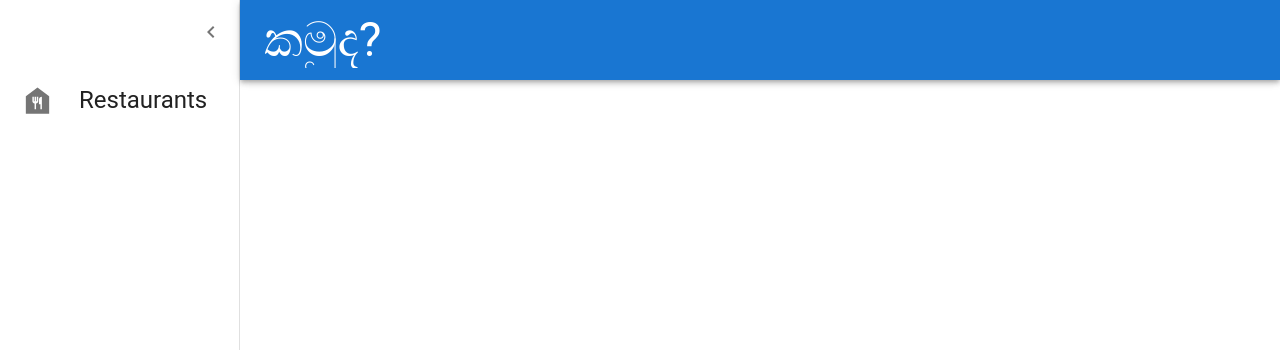
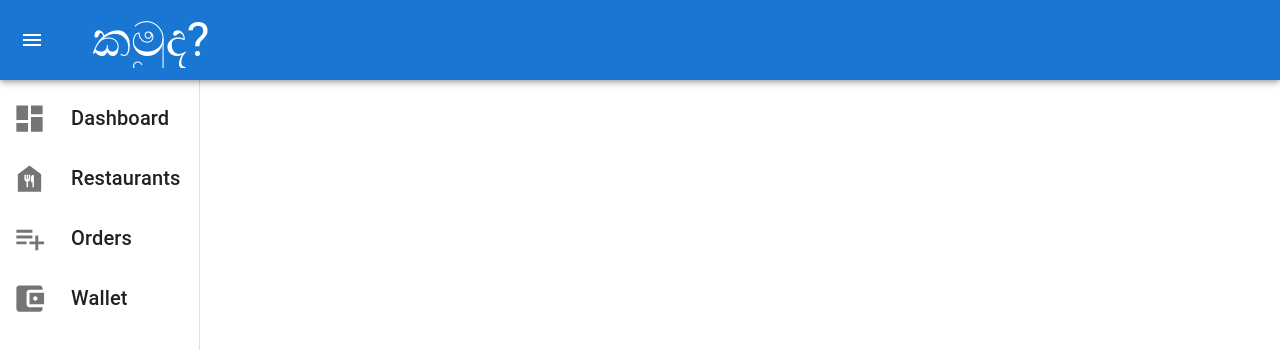
Before and after one commit to ipjayawick/Food-ordering-app, a React (Vite) app in the folder frontend/: page / in a window 1280 px wide. Both pictures are taken after a click on the button "open drawer". Shown: the top 350 px of the page. Built offline with nearby package versions, Linux system fonts and the light colour scheme.

Commit message:
updated drawer

```diff
--- a/frontend/src/shared/components/DrawerComponent.jsx
+++ b/frontend/src/shared/components/DrawerComponent.jsx
@@ -18,7 +18,11 @@ import ListItemIcon from '@mui/material/ListItemIcon';
 import ListItemText from '@mui/material/ListItemText';
 import InboxIcon from '@mui/icons-material/MoveToInbox';
 import FoodBankIcon from '@mui/icons-material/FoodBank';
-const drawerWidth = 240;
+import DashboardIcon from '@mui/icons-material/Dashboard';
+import AccountBalanceWalletIcon from '@mui/icons-material/AccountBalanceWallet';
+import PlaylistAddIcon from '@mui/icons-material/PlaylistAdd';
+
+const drawerWidth = 200;
 
 const openedMixin = (theme) => ({
   width: drawerWidth,
@@ -58,14 +62,6 @@ const AppBar = styled(MuiAppBar, {
     easing: theme.transitions.easing.sharp,
     duration: theme.transitions.duration.leavingScreen,
   }),
-  ...(open && {
-    marginLeft: drawerWidth,
-    width: `calc(100% - ${drawerWidth}px)`,
-    transition: theme.transitions.create(['width', 'margin'], {
-      easing: theme.transitions.easing.sharp,
-      duration: theme.transitions.duration.enteringScreen,
-    }),
-  }),
 }));
 
 const Drawer = styled(MuiDrawer, { shouldForwardProp: (prop) => prop !== 'open' })(
@@ -84,6 +80,13 @@ const Drawer = styled(MuiDrawer, { shouldForwardProp: (prop) => prop !== 'open'
     }),
   }),
 );
+
+const listItems = [
+  { text: 'Dashboard', icon: <DashboardIcon fontSize='large' /> },
+  { text: 'Restaurants', icon: <FoodBankIcon fontSize='large' /> },
+  { text: 'Orders', icon: <PlaylistAddIcon fontSize='large' /> },
+  { text: 'Wallet', icon: <AccountBalanceWalletIcon fontSize='large' /> },
+]
 
 export default function DrawerComponent() {
   const theme = useTheme();
@@ -105,11 +108,10 @@ export default function DrawerComponent() {
           <IconButton
             color="inherit"
             aria-label="open drawer"
-            onClick={handleDrawerOpen}
+            onClick={open ? handleDrawerClose : handleDrawerOpen}
             edge="start"
             sx={{
               marginRight: 5,
-              ...(open && { display: 'none' }),
             }}
           >
             <MenuIcon />
@@ -121,37 +123,31 @@ export default function DrawerComponent() {
       </AppBar>
 
       <Drawer variant="permanent" open={open}>
-        <DrawerHeader>
-          <IconButton onClick={handleDrawerClose}>
-            {theme.direction === 'rtl' ? <ChevronRightIcon /> : <ChevronLeftIcon />}
-          </IconButton>
-        </DrawerHeader>
-
-        <List>
-          <ListItem disablePadding sx={{ display: 'block' }}>
+        <List sx={{ marginTop: 10 }}>
+          {listItems.map((item, index) => (
+            <ListItem key={index} disablePadding sx={{ display: 'block' }}>
               <ListItemButton
                 sx={{
-                minHeight: 48,
+                  minHeight: 60,
                   justifyContent: open ? 'initial' : 'center',
-                px: 2.5,
+                  px: 1.5,
                 }}
               >
                 <ListItemIcon
                   sx={{
                     minWidth: 0,
-                  mr: open ? 3 : 'auto',
+                    mr: open ? 3 : "auto",
                     justifyContent: 'center',
                   }}
                 >
-                <FoodBankIcon sx={{ fontSize: 35 }} />
+                  {item.icon}
                 </ListItemIcon>
                 <ListItemText sx={{ opacity: open ? 1 : 0 }} >
-                <Typography variant='h5'>
-                  Restaurants
-                </Typography>
+                  <Typography variant='h6'>{item.text}</Typography>
                 </ListItemText>
               </ListItemButton>
             </ListItem>
+          ))}
         </List>
       </Drawer>
     </Box>
```
Lines whose indentation alone changed are shown as unchanged.
